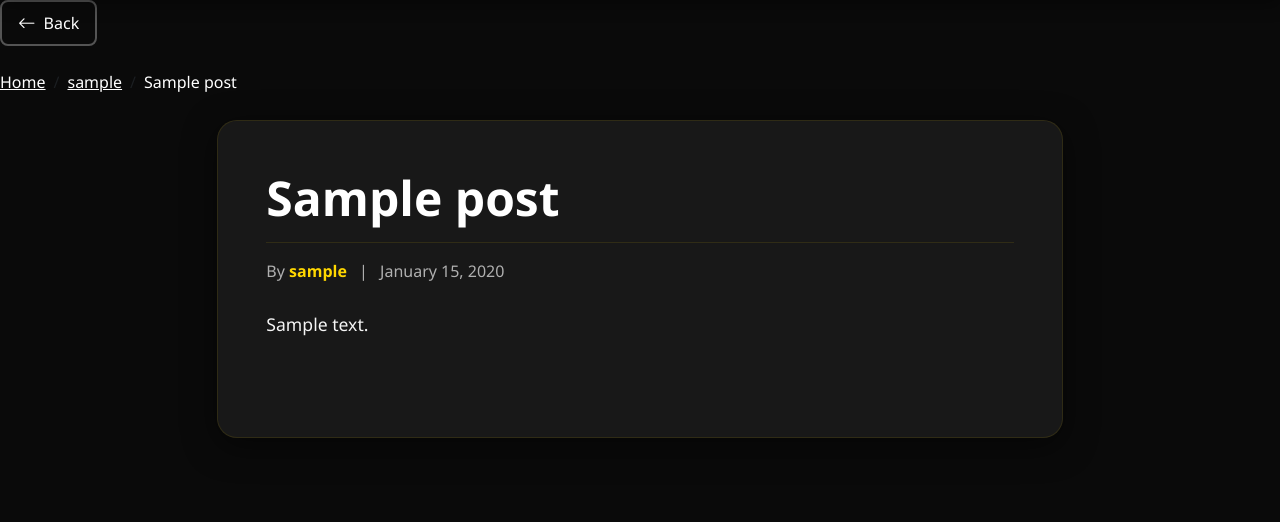
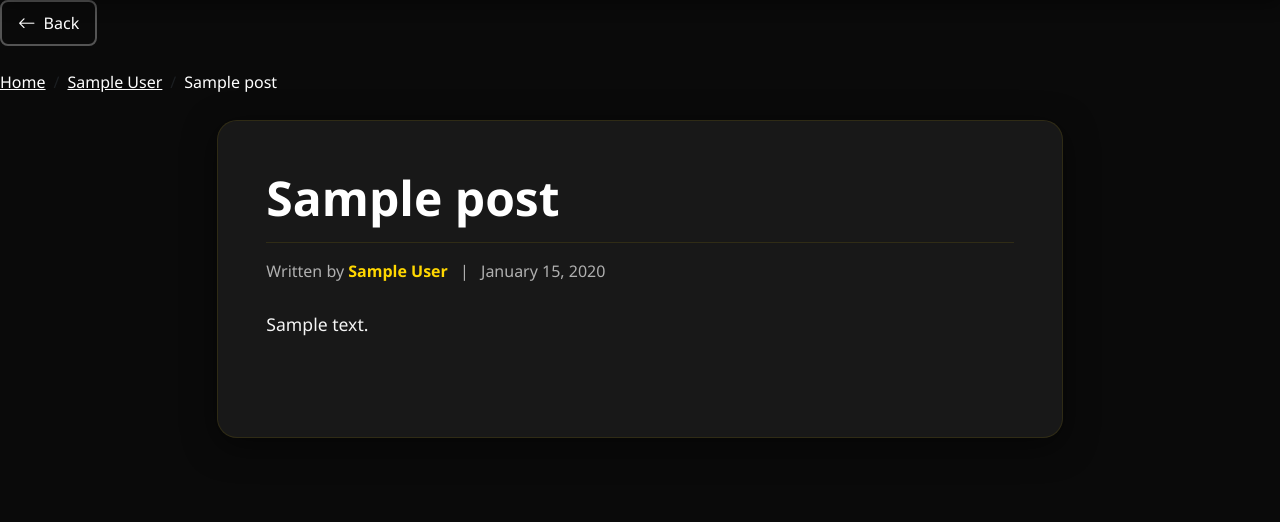
Before and after one commit to MuhammadMoueen/django-mini-projects-portfolio, a Django app: page /post/1/ in a window 1280 px wide. Shown: the part 88-610 px from the top of the page. Run offline with Django 5.2, Linux system fonts and the light colour scheme; tables that the repository leaves empty hold one stand-in row (values such as "Sample post").

Commit message:
Update author display logic to show full name when available\n\n- Add get_full_name() and get_display_name() methods to UserProfile\n- Update home, post_detail, and author_posts templates\n- Show 'Written by Full Name' if first/last name exists\n- Fallback to username if no full name set

```diff
--- a/django-blog-crud-system/blog/models.py
+++ b/django-blog-crud-system/blog/models.py
@@ -62,6 +62,19 @@ class UserProfile(models.Model):
             return self.profile_pic.url
         return None
 
+    def get_full_name(self):
+        """
+        Returns the user's full name if available, otherwise returns username.
+        """
+        full_name = f"{self.user.first_name} {self.user.last_name}".strip()
+        return full_name if full_name else self.user.username
+
+    def get_display_name(self):
+        """
+        Returns formatted display name with 'Written by' prefix.
+        """
+        return f"Written by {self.get_full_name()}"
+
 @receiver(post_save, sender=User)
 def create_user_profile(sender, instance, created, **kwargs):
     if created:
--- a/django-blog-crud-system/blog/templates/blog/post_detail.html
+++ b/django-blog-crud-system/blog/templates/blog/post_detail.html
@@ -12,7 +12,15 @@
 <nav aria-label="breadcrumb" class="mb-4">
     <ol class="breadcrumb bg-transparent">
         <li class="breadcrumb-item"><a href="{% url 'home' %}" class="text-white">Home</a></li>
-        <li class="breadcrumb-item"><a href="{% url 'author_posts' post.author.username %}" class="text-white">{{ post.author.username }}</a></li>
+        <li class="breadcrumb-item">
+            <a href="{% url 'author_posts' post.author.username %}" class="text-white">
+                {% if post.author.first_name or post.author.last_name %}
+                    {{ post.author.first_name }} {{ post.author.last_name }}
+                {% else %}
+                    {{ post.author.username }}
+                {% endif %}
+            </a>
+        </li>
         <li class="breadcrumb-item active text-white" aria-current="page">{{ post.title|truncatewords:5 }}</li>
     </ol>
 </nav>
@@ -24,7 +32,13 @@
                 <h1 class="display-5 fw-bold mb-3">{{ post.title }}</h1>
                 <div class="post-meta d-flex justify-content-between align-items-center mb-4">
                     <div>
-                        <span class="text-muted">By <a href="{% url 'author_posts' post.author.username %}" class="author-link"><strong>{{ post.author.username }}</strong></a></span>
+                        <span class="text-muted">
+                            {% if post.author.first_name or post.author.last_name %}
+                                Written by <a href="{% url 'author_posts' post.author.username %}" class="author-link"><strong>{{ post.author.first_name }} {{ post.author.last_name }}</strong></a>
+                            {% else %}
+                                Written by <a href="{% url 'author_posts' post.author.username %}" class="author-link"><strong>{{ post.author.username }}</strong></a>
+                            {% endif %}
+                        </span>
                         <span class="text-muted mx-2">|</span>
                         <span class="text-muted">{{ post.created_at|date:"F d, Y" }}</span>
                         {% if post.updated_at != post.created_at %}
```
Also changed, not shown: django-blog-crud-system/blog/templates/blog/author_posts.html (+16 -4 lines), django-blog-crud-system/blog/templates/blog/home.html (+6 -1 lines).
